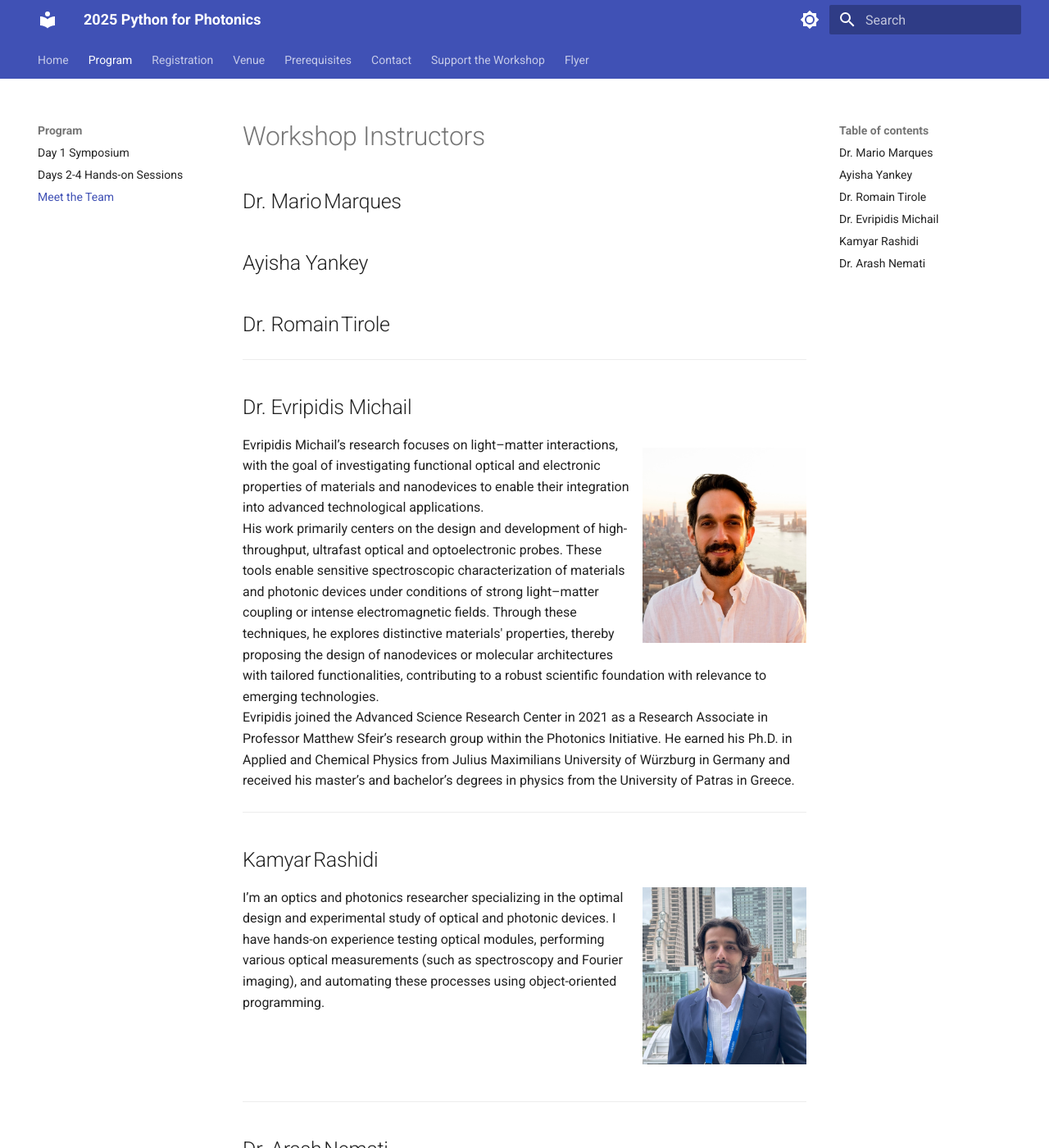
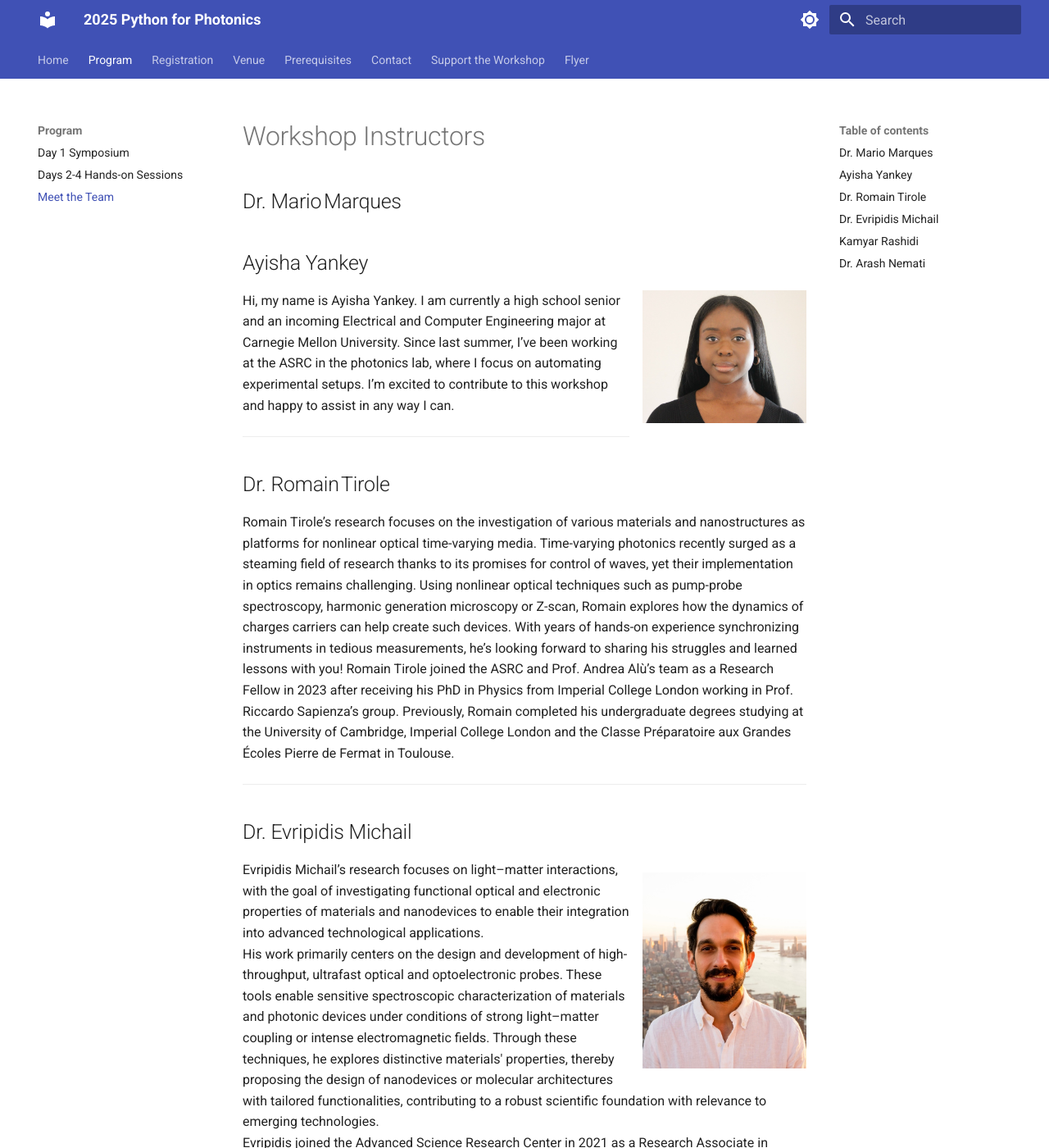
Before and after one commit to asrc-photonics/2025-python-for-photonics, an MkDocs documentation site: the page built from docs/instructors.md, in a window 1280 px wide and 1400 px high. Shown: the whole window at 82% size. Built offline with MkDocs 1.6.1 and Material for MkDocs 9.7.7, drawn with Linux system fonts in a browser that asks for light colours.

Commit message:
updated team

```diff
--- a/docs/instructors.md
+++ b/docs/instructors.md
@@ -4,7 +4,15 @@
 
 ## Ayisha Yankey
 
+<img align="right" width="200" src=../pictures/Ayisha.jpg alt="image" />
+Hi, my name is Ayisha Yankey. I am currently a high school senior and an incoming Electrical and Computer Engineering major at Carnegie Mellon University. Since last summer, I’ve been working at the ASRC in the photonics lab, where I focus on automating experimental setups. I’m excited to contribute to this workshop and happy to assist in any way I can.
+
+---
+
 ## Dr. Romain Tirole
+
+Romain Tirole’s research focuses on the investigation of various materials and nanostructures as platforms for nonlinear optical time-varying media. Time-varying photonics recently surged as a steaming field of research thanks to its promises for control of waves, yet their implementation in optics remains challenging. Using nonlinear optical techniques such as pump-probe spectroscopy, harmonic generation microscopy or Z-scan, Romain explores how the dynamics of charges carriers can help create such devices. With years of hands-on experience synchronizing instruments in tedious measurements, he’s looking forward to sharing his struggles and learned lessons with you!
+Romain Tirole joined the ASRC and Prof. Andrea Alù’s team as a Research Fellow in 2023 after receiving his PhD in Physics from Imperial College London working in Prof. Riccardo Sapienza’s group. Previously, Romain completed his undergraduate degrees studying at the University of Cambridge, Imperial College London and the Classe Préparatoire aux Grandes Écoles Pierre de Fermat in Toulouse.
 
 ---
 
```
